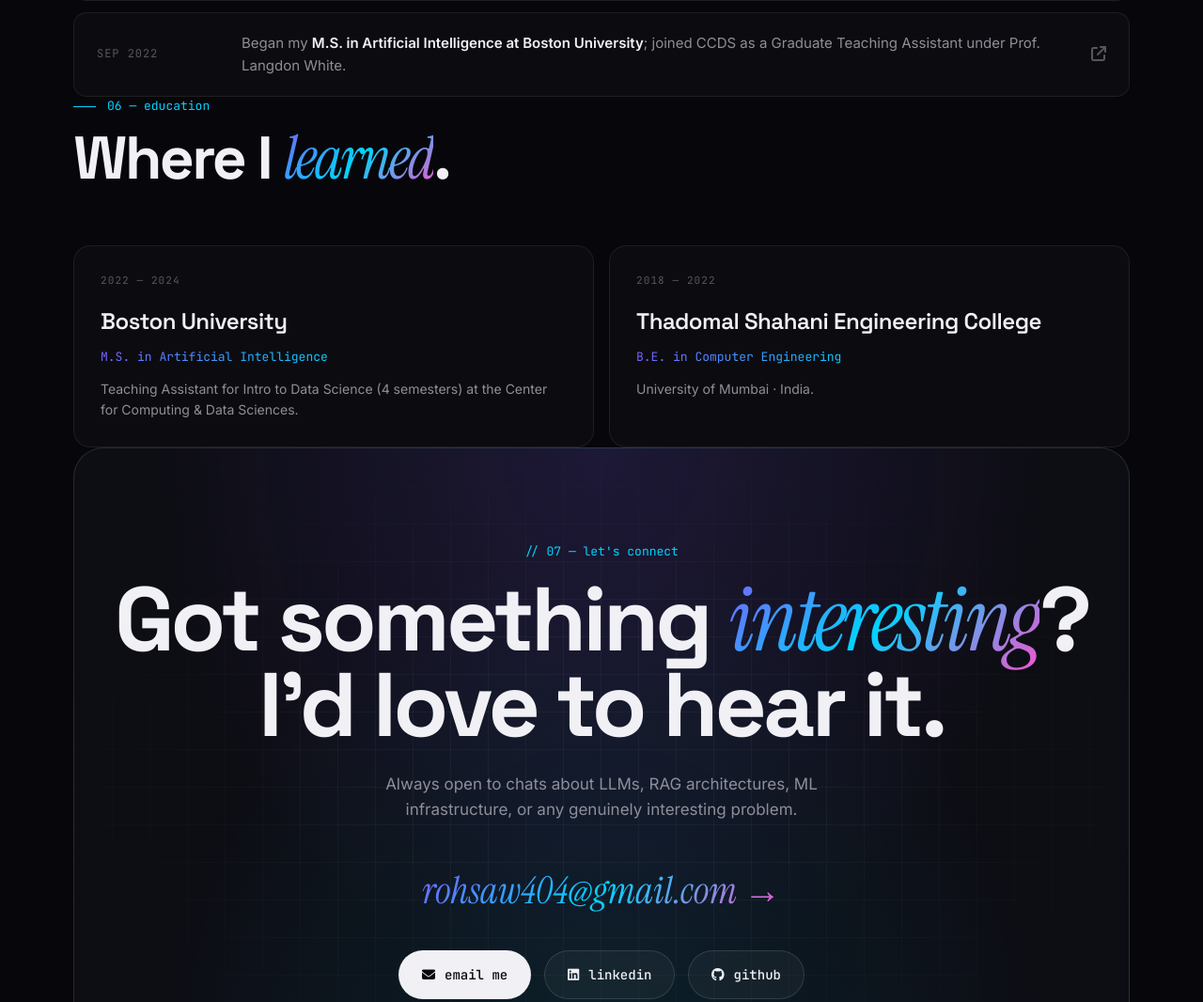
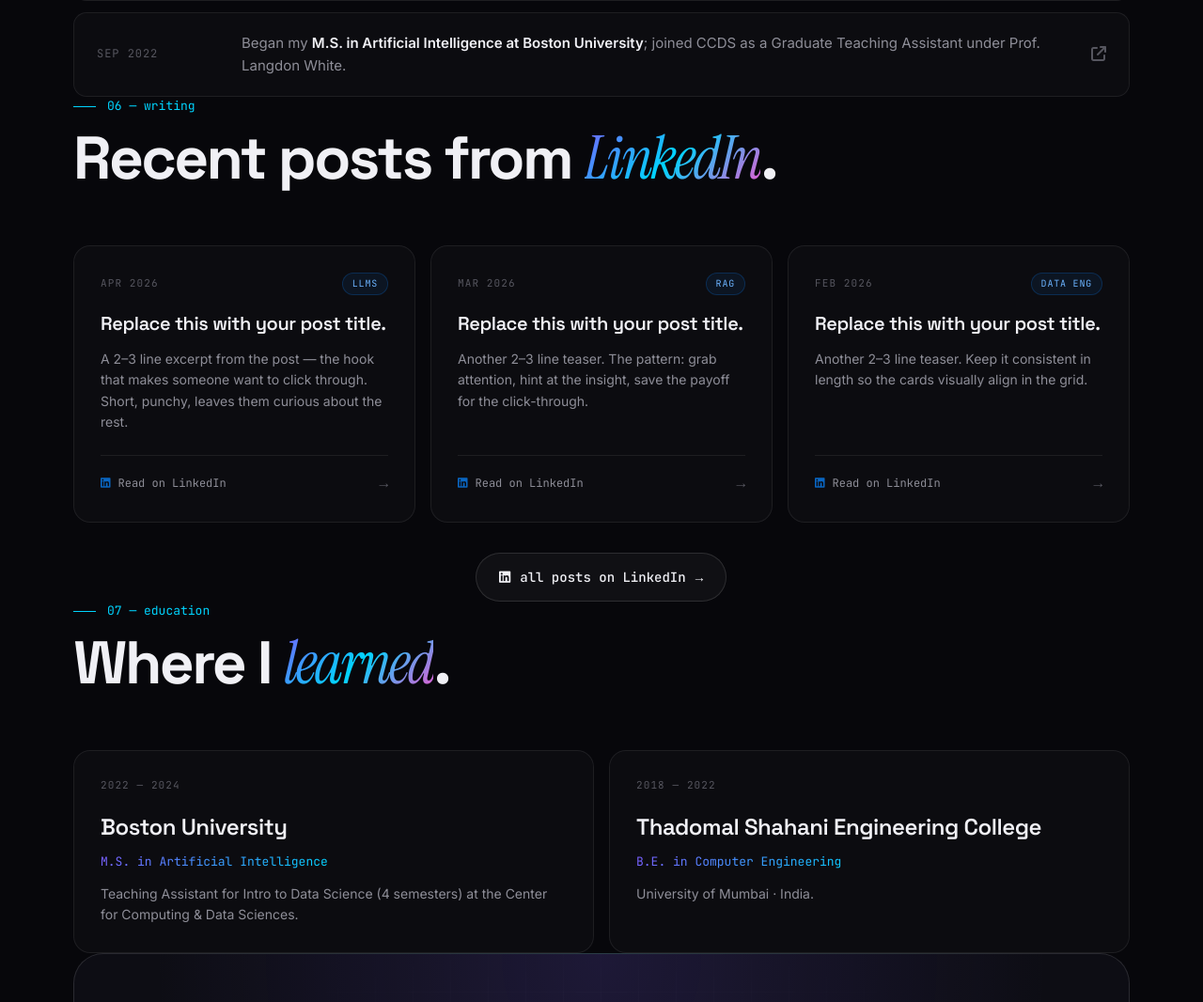
Before and after one commit to rohansawant07/rohansawant07.github.io, a plain HTML site: page index.html in a window 1280 px wide. Shown: the part 6177-7243 px from the top of the page at 94% size. Drawn offline with Linux system fonts and the light colour scheme.

Commit message:
Add Writing section with LinkedIn post placeholder cards

```diff
--- a/index.html
+++ b/index.html
@@ -1786,10 +1786,179 @@
   </div>
 </section>
 
+<!-- WRITING / POSTS -->
+<section id="writing" class="container reveal">
+  <div class="sec-head">
+    <div class="sec-eyebrow">06 — writing</div>
+    <h2 class="sec-title">Recent posts from <em>LinkedIn</em>.</h2>
+  </div>
+  <div class="posts-grid">
+
+    <!-- ===== POST 1 — EDIT ME ===== -->
+    <a class="post-card" href="https://www.linkedin.com/in/rohansawant07/" target="_blank" rel="noopener">
+      <div class="post-meta">
+        <span class="post-date">Apr 2026</span>
+        <span class="post-topic">LLMs</span>
+      </div>
+      <h3 class="post-title">Replace this with your post title.</h3>
+      <p class="post-excerpt">A 2–3 line excerpt from the post — the hook that makes someone want to click through. Short, punchy, leaves them curious about the rest.</p>
+      <div class="post-foot">
+        <span class="post-link"><i class="fa-brands fa-linkedin"></i> Read on LinkedIn</span>
+        <span class="post-arrow">→</span>
+      </div>
+    </a>
+
+    <!-- ===== POST 2 — EDIT ME ===== -->
+    <a class="post-card" href="https://www.linkedin.com/in/rohansawant07/" target="_blank" rel="noopener">
+      <div class="post-meta">
+        <span class="post-date">Mar 2026</span>
+        <span class="post-topic">RAG</span>
+      </div>
+      <h3 class="post-title">Replace this with your post title.</h3>
+      <p class="post-excerpt">Another 2–3 line teaser. The pattern: grab attention, hint at the insight, save the payoff for the click-through.</p>
+      <div class="post-foot">
+        <span class="post-link"><i class="fa-brands fa-linkedin"></i> Read on LinkedIn</span>
+        <span class="post-arrow">→</span>
+      </div>
+    </a>
+
+    <!-- ===== POST 3 — EDIT ME ===== -->
+    <a class="post-card" href="https://www.linkedin.com/in/rohansawant07/" target="_blank" rel="noopener">
+      <div class="post-meta">
+        <span class="post-date">Feb 2026</span>
+        <span class="post-topic">Data Eng</span>
+      </div>
+      <h3 class="post-title">Replace this with your post title.</h3>
+      <p class="post-excerpt">Another 2–3 line teaser. Keep it consistent in length so the cards visually align in the grid.</p>
+      <div class="post-foot">
+        <span class="post-link"><i class="fa-brands fa-linkedin"></i> Read on LinkedIn</span>
+        <span class="post-arrow">→</span>
+      </div>
+    </a>
+
+  </div>
+  <div class="posts-cta">
+    <a class="btn" href="https://www.linkedin.com/in/rohansawant07/" target="_blank" rel="noopener">
+      <i class="fa-brands fa-linkedin"></i> all posts on LinkedIn <span class="arrow">→</span>
+    </a>
+  </div>
+</section>
+
+<style>
+  /* ============ POSTS / WRITING ============ */
+  .posts-grid {
+    display: grid;
+    grid-template-columns: repeat(3, 1fr);
+    gap: 16px;
+  }
+  .post-card {
+    display: flex;
+    flex-direction: column;
+    padding: 28px;
+    background: var(--card);
+    border: 1px solid var(--border);
+    border-radius: 18px;
+    text-decoration: none;
+    color: inherit;
+    transition: all .35s cubic-bezier(.2,.8,.2,1);
+    position: relative;
+    overflow: hidden;
+    isolation: isolate;
+  }
+  .post-card::before {
+    content: '';
+    position: absolute;
+    top: 0; left: 0; right: 0;
+    height: 1px;
+    background: linear-gradient(90deg, transparent, #0a66c2, transparent);
+    opacity: 0;
+    transition: opacity .3s;
+  }
+  .post-card:hover {
+    transform: translateY(-4px);
+    border-color: var(--border-hover);
+    background: var(--card-2);
+  }
+  .post-card:hover::before { opacity: 1; }
+  .post-meta {
+    display: flex;
+    justify-content: space-between;
+    align-items: center;
+    margin-bottom: 18px;
+    font-family: 'JetBrains Mono', monospace;
+    font-size: 11px;
+    text-transform: uppercase;
+    letter-spacing: 0.1em;
+  }
+  .post-date { color: var(--text-muted); }
+  .post-topic {
+    color: #6cb4ff;
+    padding: 3px 10px;
+    border: 1px solid rgba(10,102,194,0.3);
+    border-radius: 100px;
+    background: rgba(10,102,194,0.1);
+    letter-spacing: 0.08em;
+    font-size: 10px;
+  }
+  .post-title {
+    font-family: 'Space Grotesk', sans-serif;
+    font-size: 20px;
+    font-weight: 600;
+    letter-spacing: -0.02em;
+    line-height: 1.25;
+    margin-bottom: 14px;
+    color: var(--text);
+    transition: color .25s;
+  }
+  .post-card:hover .post-title { color: var(--accent-2); }
+  .post-excerpt {
+    font-size: 14px;
+    color: var(--text-dim);
+    line-height: 1.6;
+    margin-bottom: 24px;
+    flex-grow: 1;
+  }
+  .post-foot {
+    display: flex;
+    justify-content: space-between;
+    align-items: center;
+    padding-top: 16px;
+    border-top: 1px solid var(--border);
+  }
+  .post-link {
+    font-family: 'JetBrains Mono', monospace;
+    font-size: 12px;
+    color: var(--text-dim);
+    display: inline-flex;
+    align-items: center;
+    gap: 8px;
+    transition: color .25s;
+  }
+  .post-link i { color: #0a66c2; }
+  .post-card:hover .post-link { color: var(--text); }
+  .post-arrow {
+    color: var(--text-muted);
+    font-family: 'JetBrains Mono', monospace;
+    transition: all .3s;
+  }
+  .post-card:hover .post-arrow {
+    color: var(--accent-2);
+    transform: translateX(4px);
+  }
+  .posts-cta {
+    display: flex;
+    justify-content: center;
+    margin-top: 32px;
+  }
+  @media (max-width: 900px) {
+    .posts-grid { grid-template-columns: 1fr; }
+  }
+</style>
+
 <!-- EDUCATION -->
 <section id="education" class="container reveal">
   <div class="sec-head">
-    <div class="sec-eyebrow">06 — education</div>
+    <div class="sec-eyebrow">07 — education</div>
     <h2 class="sec-title">Where I <em>learned</em>.</h2>
   </div>
   <div class="edu-grid">
@@ -1811,7 +1980,7 @@
 <!-- CONTACT -->
 <section id="contact" class="container reveal">
   <div class="contact-card">
-    <div class="eyebrow">// 07 — let's connect</div>
+    <div class="eyebrow">// 08 — let's connect</div>
     <h2>Got something <em>interesting</em>?<br>I'd love to hear it.</h2>
     <p>Always open to chats about LLMs, RAG architectures, ML infrastructure, or any genuinely interesting problem.</p>
     <a href="mailto:rohsaw404@gmail.com" class="email-big">rohsaw404@gmail.com →</a>
```
